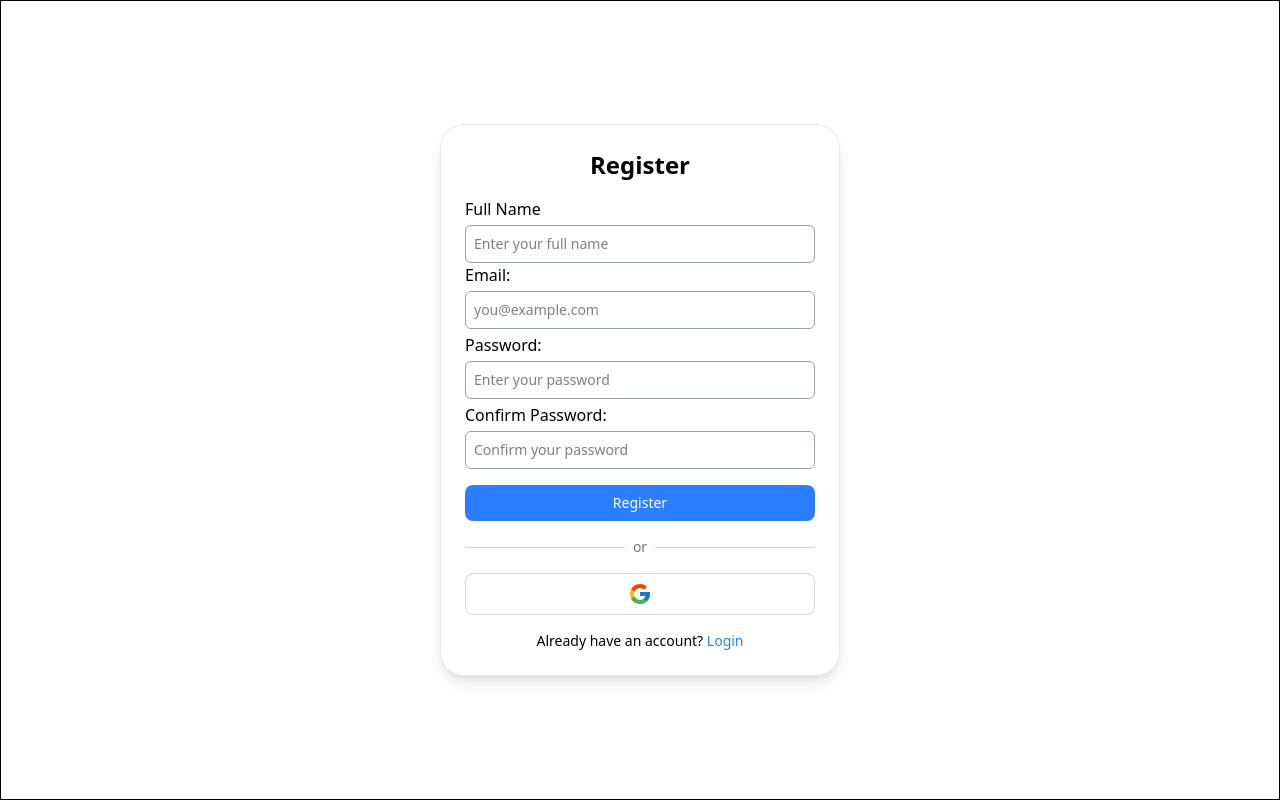
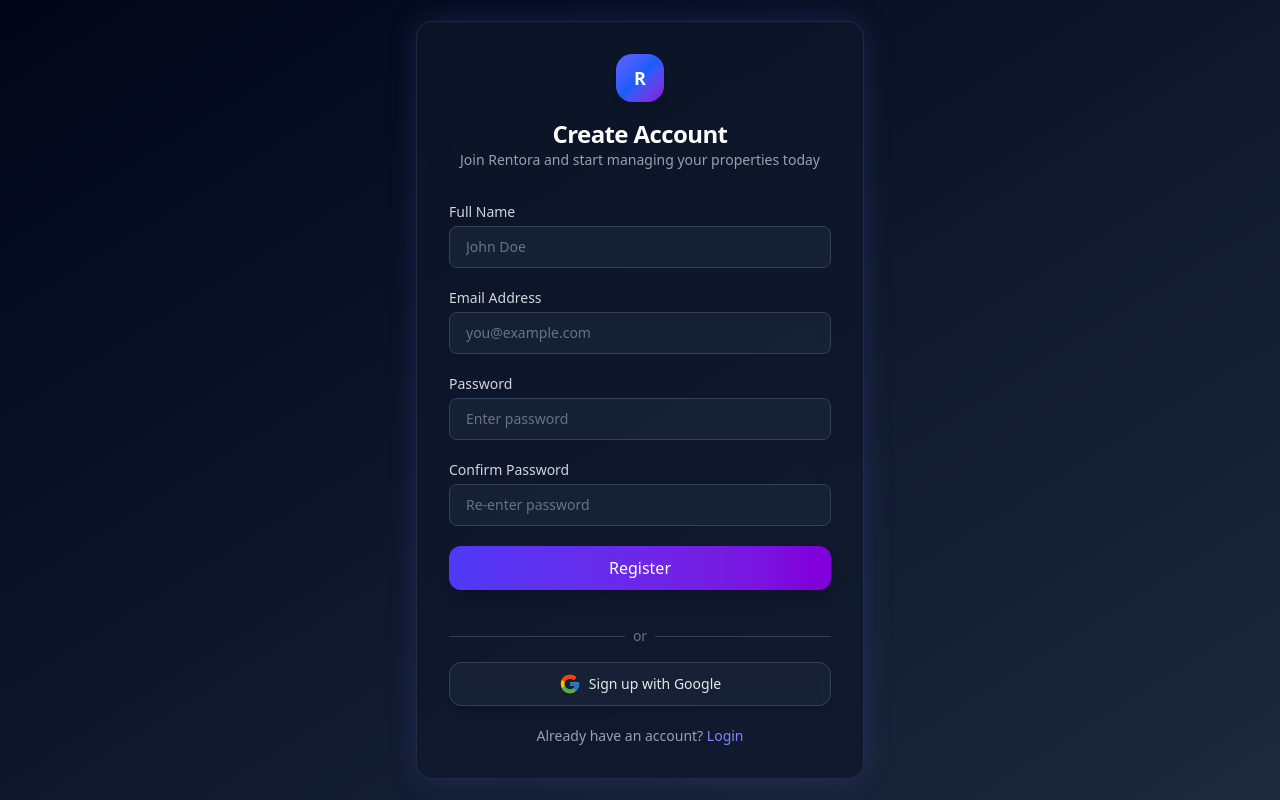
Before and after one commit to Nabanji/Rentora, a React (Vite) app in the folder frontend/: page /register in a window 1280 px wide. Built offline with nearby package versions, Linux system fonts and the light colour scheme.

Commit message:
(refactor) Login and Register UI design

```diff
--- a/frontend/src/components/Navbar.tsx
+++ b/frontend/src/components/Navbar.tsx
@@ -78,10 +78,10 @@ const Navbar: React.FC = () => {
       </div>
 
       {/* Footer */}
-      <div className="px-5 pb-8 border-t border-slate-700/50 bg-slate-900/60 backdrop-blur-sm">
+      <div className="pb-8 border-t border-slate-700/50 bg-slate-900/60 backdrop-blur-sm">
         <button
           onClick={handleLogout}
-          className="w-full flex items-center gap-3 px-4 py-3 rounded-xl text-red-300 hover:bg-red-600/20 hover:text-white transition-all duration-300"
+          className="w-full flex items-center gap-3 px-4 py-3 text-red-300 hover:bg-red-600/20 hover:text-white transition-all duration-300 cursor-pointer"
         >
           <LogOut size={20} />
           <span className="font-medium">Logout</span>
--- a/frontend/src/pages/auth/Login.tsx
+++ b/frontend/src/pages/auth/Login.tsx
@@ -1,7 +1,8 @@
-import { Link, useNavigate } from "react-router-dom"
+import { Link, useNavigate } from "react-router-dom";
 import { FcGoogle } from "react-icons/fc";
 import { supabase } from "../../supabaseClient";
 import React, { useState } from "react";
+import { motion } from "framer-motion";
 
 interface FormData {
   email: string;
@@ -9,31 +10,28 @@ interface FormData {
 }
 
 const Login: React.FC = () => {
-
-  const [ formData, setFormData ] = useState<FormData>({
-    email: '',
-    password: ''
+  const [formData, setFormData] = useState<FormData>({
+    email: "",
+    password: "",
   });
-
-  const [ error, setError ] = useState<string | null>(null);
-  const [ loading, setLoading ] = useState<boolean>(false);
+  const [error, setError] = useState<string | null>(null);
+  const [loading, setLoading] = useState<boolean>(false);
 
   const navigate = useNavigate();
 
   // Handle input change
   const handleChange = (e: React.ChangeEvent<HTMLInputElement>) => {
     const { name, value } = e.target;
-    setFormData(prev => ({ ...prev, [name]: value }));
+    setFormData((prev) => ({ ...prev, [name]: value }));
   };
 
-  // Handle Form submission
+  // Handle form submission
   const handleSubmit = async (e: React.FormEvent) => {
     e.preventDefault();
     setError(null);
     setLoading(true);
 
-    // Supabase sign-in
-    const { data, error } = await supabase.auth.signInWithPassword({
+    const { error } = await supabase.auth.signInWithPassword({
       email: formData.email,
       password: formData.password,
     });
@@ -46,21 +44,40 @@ const Login: React.FC = () => {
     } else {
       navigate("/dashboard");
     }
-  }
+  };
 
   return (
-    <div className="login-container w-full h-screen flex justify-center items-center border border-black p-2">
-      <div className="w-100 text-center border border-gray-200 p-6 rounded-3xl shadow-lg">
-        <h1 className="text-2xl font-bold mb-4">Login</h1>
-        <form className="w-full" onSubmit={handleSubmit}>
-          {error && <div className="w-full bg-red-100 text-red-700 p-2 mb-4 rounded-md">{error}</div>}
+    <div className="w-full h-screen bg-linear-to-br from-slate-950 via-slate-900 to-slate-800 flex items-center justify-center px-4">
+      {/* Glassy Card */}
+      <motion.div
+        initial={{ opacity: 0, y: 40 }}
+        animate={{ opacity: 1, y: 0 }}
+        transition={{ duration: 0.6, ease: "easeOut" }}
+        className="w-full max-w-md bg-slate-900/70 backdrop-blur-xl border border-slate-700/50 rounded-2xl shadow-[0_0_30px_rgba(99,102,241,0.2)] p-8 text-gray-100"
+      >
+        {/* Logo / Title */}
+        <div className="text-center mb-8">
+          <div className="mx-auto w-12 h-12 rounded-2xl bg-linear-to-br from-indigo-500 via-blue-600 to-purple-700 flex items-center justify-center text-white font-extrabold text-lg shadow-md">
+            R
+          </div>
+          <h1 className="text-2xl font-bold mt-4 tracking-tight text-white">
+            Welcome Back
+          </h1>
+          <p className="text-gray-400 text-sm">Sign in to your Rentora account</p>
+        </div>
 
-          <div className="w-full flex flex-col items-start">
-            <label
-              htmlFor="email"
-              className="text-base"
-            >
-              Email:
+        {/* Form */}
+        <form onSubmit={handleSubmit} className="space-y-5">
+          {error && (
+            <div className="w-full bg-red-500/10 border border-red-500/40 text-red-400 text-sm p-3 rounded-lg text-center">
+              {error}
+            </div>
+          )}
+
+          {/* Email */}
+          <div>
+            <label htmlFor="email" className="block text-sm text-gray-300 mb-1">
+              Email Address
             </label>
             <input
               id="email"
@@ -70,17 +87,15 @@ const Login: React.FC = () => {
               onChange={handleChange}
               placeholder="you@example.com"
               autoComplete="email"
-              className="w-full p-2 text-sm border border-gray-400 rounded-md mt-1 focus:outline-none focus:border-blue-700"
               required
+              className="w-full bg-slate-800/60 border border-slate-700 rounded-lg px-4 py-2.5 text-sm text-gray-100 placeholder-gray-500 focus:outline-none focus:ring-2 focus:ring-indigo-500 transition-all duration-200"
             />
           </div>
 
-          <div className="w-full flex flex-col items-start mt-1">
-            <label
-              htmlFor="password"
-              className="text-base"
-            >
-              Password:
+          {/* Password */}
+          <div>
+            <label htmlFor="password" className="block text-sm text-gray-300 mb-1">
+              Password
             </label>
             <input
               id="password"
@@ -89,48 +104,58 @@ const Login: React.FC = () => {
               value={formData.password}
               onChange={handleChange}
               placeholder="Enter your password"
-              className="w-full p-2 border text-sm border-gray-400 rounded-md mt-1 focus:outline-none focus:border-blue-700"
               required
+              className="w-full bg-slate-800/60 border border-slate-700 rounded-lg px-4 py-2.5 text-sm text-gray-100 placeholder-gray-500 focus:outline-none focus:ring-2 focus:ring-indigo-500 transition-all duration-200"
             />
-          </div>
-
-          <div className="w-full items-end text-right m-2">
-            <p className="text-sm mr-2"> <Link to="/forgot-password" className="text-blue-500 hover:underline">Forgot password?</Link></p>
-          </div>
-
-          <div className="my-3">
-            <button
-              type="submit"
-              disabled={loading}
-              className="w-full bg-blue-500 text-white text-sm p-2 rounded-lg cursor-pointer hover:bg-blue-600 transition-all"
-            >
-              {loading ? "Logging in..." : "Login"}
-            </button>
-          </div>
-
-          <div className="flex items-center my-4">
-            <hr className="grow border-t border-gray-300" />
-            <span className="mx-2 text-gray-500 text-sm">or</span>
-            <hr className="grow border-t border-gray-300" />
-          </div>
-
-          <div className="w-full border border-gray-300 rounded-lg p-2 cursor-pointer hover:shadow-md transition-all flex justify-center items-center">
-            <div className="link-container">
-              <FcGoogle size={24}/>
+            <div className="text-right mt-2">
+              <Link
+                to="/forgot-password"
+                className="text-sm text-indigo-400 hover:text-indigo-300 transition"
+              >
+                Forgot password?
+              </Link>
             </div>
           </div>
 
-          <div>
-            <p className="text-sm mt-4">
-              Don't have an account? <Link to="/register" className="text-blue-500 hover:underline">Register</Link>
-            </p>
+          {/* Submit Button */}
+          <button
+            type="submit"
+            disabled={loading}
+            className="w-full bg-linear-to-r from-indigo-600 to-purple-700 hover:from-indigo-500 hover:to-purple-600 text-white font-medium py-2.5 rounded-xl shadow-lg transition-all duration-300 disabled:opacity-60"
+          >
+            {loading ? "Logging in..." : "Login"}
+          </button>
+
+          {/* Divider */}
+          <div className="flex items-center my-4">
+            <hr className="grow border-t border-slate-700" />
+            <span className="mx-2 text-gray-500 text-sm">or</span>
+            <hr className="grow border-t border-slate-700" />
           </div>
 
+          {/* Google Login */}
+          <button
+            type="button"
+            className="w-full border border-slate-700 bg-slate-800/60 hover:bg-slate-800/80 rounded-xl py-2.5 flex items-center justify-center gap-2 text-gray-200 transition-all duration-300 shadow-md"
+          >
+            <FcGoogle size={22} />
+            <span className="text-sm font-medium">Continue with Google</span>
+          </button>
 
+          {/* Register Link */}
+          <p className="text-sm text-center text-gray-400 mt-4">
+            Don’t have an account?{" "}
+            <Link
+              to="/register"
+              className="text-indigo-400 hover:text-indigo-300 transition"
+            >
+              Register
+            </Link>
+          </p>
         </form>
-      </div>
+      </motion.div>
     </div>
-  )
-}
+  );
+};
 
-export default Login
+export default Login;
--- a/frontend/src/pages/auth/Register.tsx
+++ b/frontend/src/pages/auth/Register.tsx
@@ -1,23 +1,22 @@
 import { useState } from "react";
-import { Link } from "react-router-dom"
+import { Link } from "react-router-dom";
 import { FcGoogle } from "react-icons/fc";
 import { supabase } from "../../supabaseClient";
-
+import { motion } from "framer-motion";
 
 type FormData = {
   name: string;
   email: string;
   password: string;
   confirmPassword: string;
-}
+};
 
 const Register: React.FC = () => {
-
-  const [ formData, setFormData ] = useState<FormData>({
-    name: '',
-    email: '',
-    password: '',
-    confirmPassword: ''
+  const [formData, setFormData] = useState<FormData>({
+    name: "",
+    email: "",
+    password: "",
+    confirmPassword: "",
   });
 
   const [loading, setLoading] = useState<boolean>(false);
@@ -25,7 +24,7 @@ const Register: React.FC = () => {
 
   const handleChange = (e: React.ChangeEvent<HTMLInputElement>) => {
     const { name, value } = e.target;
-    setFormData(prev => ({ ...prev, [name]: value }));
+    setFormData((prev) => ({ ...prev, [name]: value }));
   };
 
   const handleSubmit = async (e: React.FormEvent) => {
@@ -43,8 +42,8 @@ const Register: React.FC = () => {
       email: formData.email,
       password: formData.password,
       options: {
-        data: { full_name: formData.name }
-      }
+        data: { full_name: formData.name },
+      },
     });
 
     setLoading(false);
@@ -58,38 +57,45 @@ const Register: React.FC = () => {
     }
 
     setFormData({
-      name: '',
-      email: '',
-      password: '',
-      confirmPassword: ''
-    })
+      name: "",
+      email: "",
+      password: "",
+      confirmPassword: "",
+    });
   };
 
-  // const handleGoogleSignIn = async () => {
-  //   const { data, error } = await supabase.auth.signInWithOAuth({
-  //     provider: "google",
-  //   })
+  return (
+    <div className="w-full h-screen bg-linear-to-br from-slate-950 via-slate-900 to-slate-800 flex items-center justify-center px-4">
+      <motion.div
+        initial={{ opacity: 0, y: 40 }}
+        animate={{ opacity: 1, y: 0 }}
+        transition={{ duration: 0.6, ease: "easeOut" }}
+        className="w-full max-w-md bg-slate-900/70 backdrop-blur-xl border border-slate-700/50 rounded-2xl shadow-[0_0_30px_rgba(99,102,241,0.2)] p-8 text-gray-100"
+      >
+        {/* Header */}
+        <div className="text-center mb-8">
+          <div className="mx-auto w-12 h-12 rounded-2xl bg-linear-to-br from-indigo-500 via-blue-600 to-purple-700 flex items-center justify-center text-white font-extrabold text-lg shadow-md">
+            R
+          </div>
+          <h1 className="text-2xl font-bold mt-4 tracking-tight text-white">
+            Create Account
+          </h1>
+          <p className="text-gray-400 text-sm">
+            Join Rentora and start managing your properties today
+          </p>
+        </div>
 
-  //   if (error) {
-  //     setError(error.message);
-  //   } else {
-  //     console.log("Redirecting to Google Sign-in", data.url);
-  //   }
-  // }
+        {/* Form */}
+        <form onSubmit={handleSubmit} className="space-y-5">
+          {error && (
+            <div className="w-full bg-red-500/10 border border-red-500/40 text-red-400 text-sm p-3 rounded-lg text-center">
+              {error}
+            </div>
+          )}
 
-  return (
-    <div className="login-container w-full h-screen flex justify-center items-center border border-black p-2">
-      <div className="w-100 text-center border border-gray-200 p-6 rounded-3xl shadow-lg">
-        <h1 className="text-2xl font-bold mb-4">Register</h1>
-        <form className="w-full" onSubmit={handleSubmit}>
-
-          {error && <div className="w-full bg-red-100 text-red-700 p-2 mb-4 rounded-md">{error}</div>}
-
-          <div className="w-full flex flex-col items-start">
-            <label
-              htmlFor="name"
-              className="text-base"
-            >
+          {/* Name */}
+          <div>
+            <label htmlFor="name" className="block text-sm text-gray-300 mb-1">
               Full Name
             </label>
             <input
@@ -98,18 +104,16 @@ const Register: React.FC = () => {
               name="name"
               value={formData.name}
               onChange={handleChange}
-              placeholder="Enter your full name"
-              className="w-full p-2 text-sm border border-gray-400 rounded-md mt-1 focus:outline-none focus:border-blue-700"
+              placeholder="John Doe"
               required
+              className="w-full bg-slate-800/60 border border-slate-700 rounded-lg px-4 py-2.5 text-sm text-gray-100 placeholder-gray-500 focus:outline-none focus:ring-2 focus:ring-indigo-500 transition-all duration-200"
             />
           </div>
 
-          <div className="w-full flex flex-col items-start">
-            <label
-              htmlFor="email"
-              className="text-base"
-            >
-              Email:
+          {/* Email */}
+          <div>
+            <label htmlFor="email" className="block text-sm text-gray-300 mb-1">
+              Email Address
             </label>
             <input
               id="email"
@@ -117,19 +121,17 @@ const Register: React.FC = () => {
               name="email"
               value={formData.email}
               onChange={handleChange}
+              placeholder="you@example.com"
               autoComplete="email"
-              placeholder="you@example.com"
-              className="w-full p-2 text-sm border border-gray-400 rounded-md mt-1 focus:outline-none focus:border-blue-700"
               required
+              className="w-full bg-slate-800/60 border border-slate-700 rounded-lg px-4 py-2.5 text-sm text-gray-100 placeholder-gray-500 focus:outline-none focus:ring-2 focus:ring-indigo-500 transition-all duration-200"
             />
           </div>
 
-          <div className="w-full flex flex-col items-start mt-1">
-            <label
-              htmlFor="password"
-              className="text-base"
-            >
-              Password:
+          {/* Password */}
+          <div>
+            <label htmlFor="password" className="block text-sm text-gray-300 mb-1">
+              Password
             </label>
             <input
               id="password"
@@ -137,18 +139,19 @@ const Register: React.FC = () => {
               name="password"
               value={formData.password}
               onChange={handleChange}
-              placeholder="Enter your password"
-              className="w-full p-2 border text-sm border-gray-400 rounded-md mt-1 focus:outline-none focus:border-blue-700"
+              placeholder="Enter password"
               required
+              className="w-full bg-slate-800/60 border border-slate-700 rounded-lg px-4 py-2.5 text-sm text-gray-100 placeholder-gray-500 focus:outline-none focus:ring-2 focus:ring-indigo-500 transition-all duration-200"
             />
           </div>
 
-          <div className="w-full flex flex-col items-start mt-1">
+          {/* Confirm Password */}
+          <div>
             <label
               htmlFor="confirmPassword"
-              className="text-base"
+              className="block text-sm text-gray-300 mb-1"
             >
-              Confirm Password:
+              Confirm Password
             </label>
             <input
               id="confirmPassword"
@@ -156,48 +159,51 @@ const Register: React.FC = () => {
               name="confirmPassword"
               value={formData.confirmPassword}
               onChange={handleChange}
-              placeholder="Confirm your password"
-              className="w-full p-2 border text-sm border-gray-400 rounded-md mt-1 focus:outline-none focus:border-blue-700"
+              placeholder="Re-enter password"
               required
+              className="w-full bg-slate-800/60 border border-slate-700 rounded-lg px-4 py-2.5 text-sm text-gray-100 placeholder-gray-500 focus:outline-none focus:ring-2 focus:ring-indigo-500 transition-all duration-200"
             />
           </div>
 
-          <div className="my-4">
+          {/* Submit */}
           <button
             type="submit"
             disabled={loading}
-              className="w-full bg-blue-500 text-white text-sm p-2 rounded-lg cursor-pointer hover:bg-blue-600 transition-all"
+            className="w-full bg-linear-to-r from-indigo-600 to-purple-700 hover:from-indigo-500 hover:to-purple-600 text-white font-medium py-2.5 rounded-xl shadow-lg transition-all duration-300 disabled:opacity-60"
           >
             {loading ? "Registering..." : "Register"}
           </button>
+
+          {/* Divider */}
+          <div className="flex items-center my-4">
+            <hr className="grow border-t border-slate-700" />
+            <span className="mx-2 text-gray-500 text-sm">or</span>
+            <hr className="grow border-t border-slate-700" />
           </div>
 
-          <div className="flex items-center my-4">
-            <hr className="grow border-t border-gray-300" />
-            <span className="mx-2 text-gray-500 text-sm">or</span>
-            <hr className="grow border-t border-gray-300" />
+          {/* Google */}
+          <button
+            type="button"
+            className="w-full border border-slate-700 bg-slate-800/60 hover:bg-slate-800/80 rounded-xl py-2.5 flex items-center justify-center gap-2 text-gray-200 transition-all duration-300 shadow-md"
+          >
+            <FcGoogle size={22} />
+            <span className="text-sm font-medium">Sign up with Google</span>
+          </button>
+
+          {/* Login link */}
+          <p className="text-sm text-center text-gray-400 mt-4">
+            Already have an account?{" "}
+            <Link
+              to="/"
+              className="text-indigo-400 hover:text-indigo-300 transition"
+            >
+              Login
+            </Link>
+          </p>
+        </form>
+      </motion.div>
     </div>
+  );
+};
 
-          <div
-            className="w-full border border-gray-300 rounded-lg p-2 cursor-pointer hover:shadow-md transition-all flex justify-center items-center"
-            // onClick={handleGoogleSignIn}
-          >
-            <div className="link-container">
-              <FcGoogle size={24}/>
-            </div>
-          </div>
-
-          <div>
-            <p className="text-sm mt-4">
-              Already have an account? <Link to="/" className="text-blue-500 hover:underline">Login</Link>
-            </p>
-          </div>
-
-
-        </form>
-      </div>
-    </div>
-  )
-}
-
-export default Register
+export default Register;
```
Lines whose indentation alone changed are shown as unchanged.
